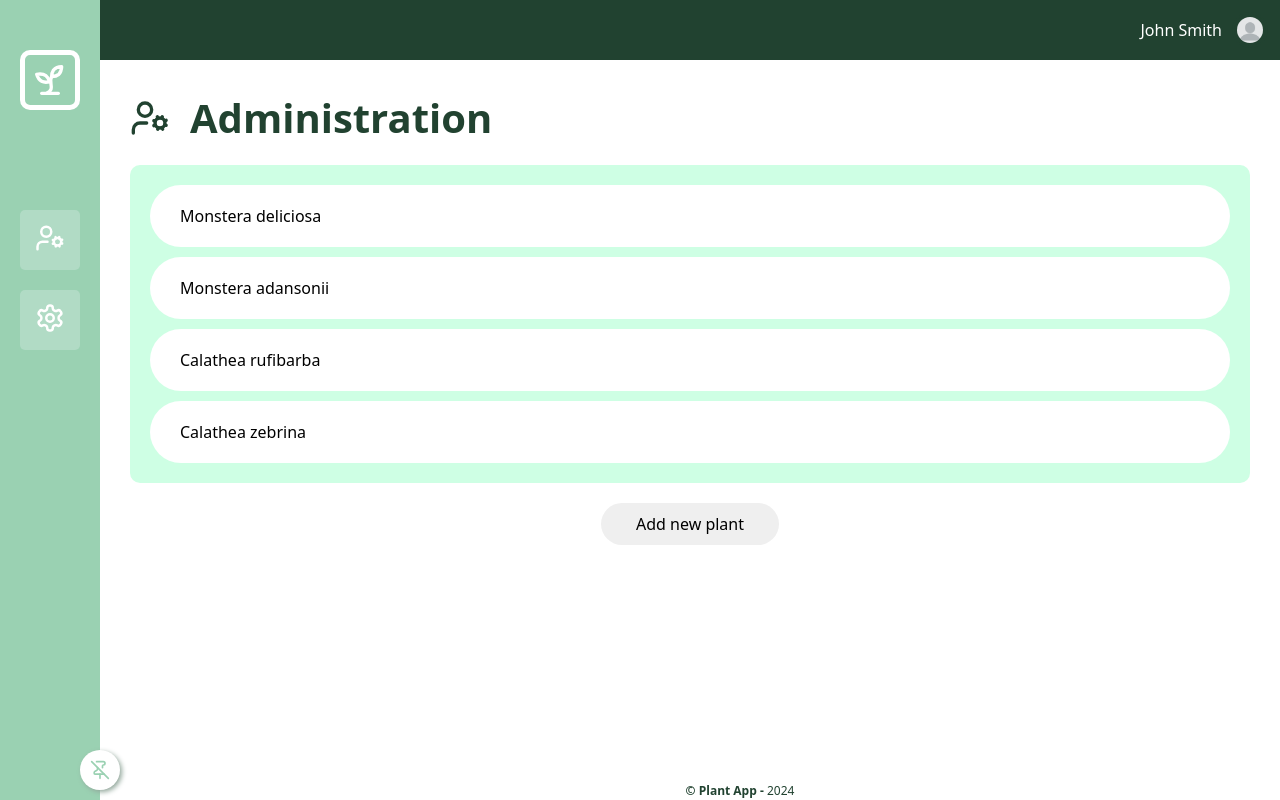
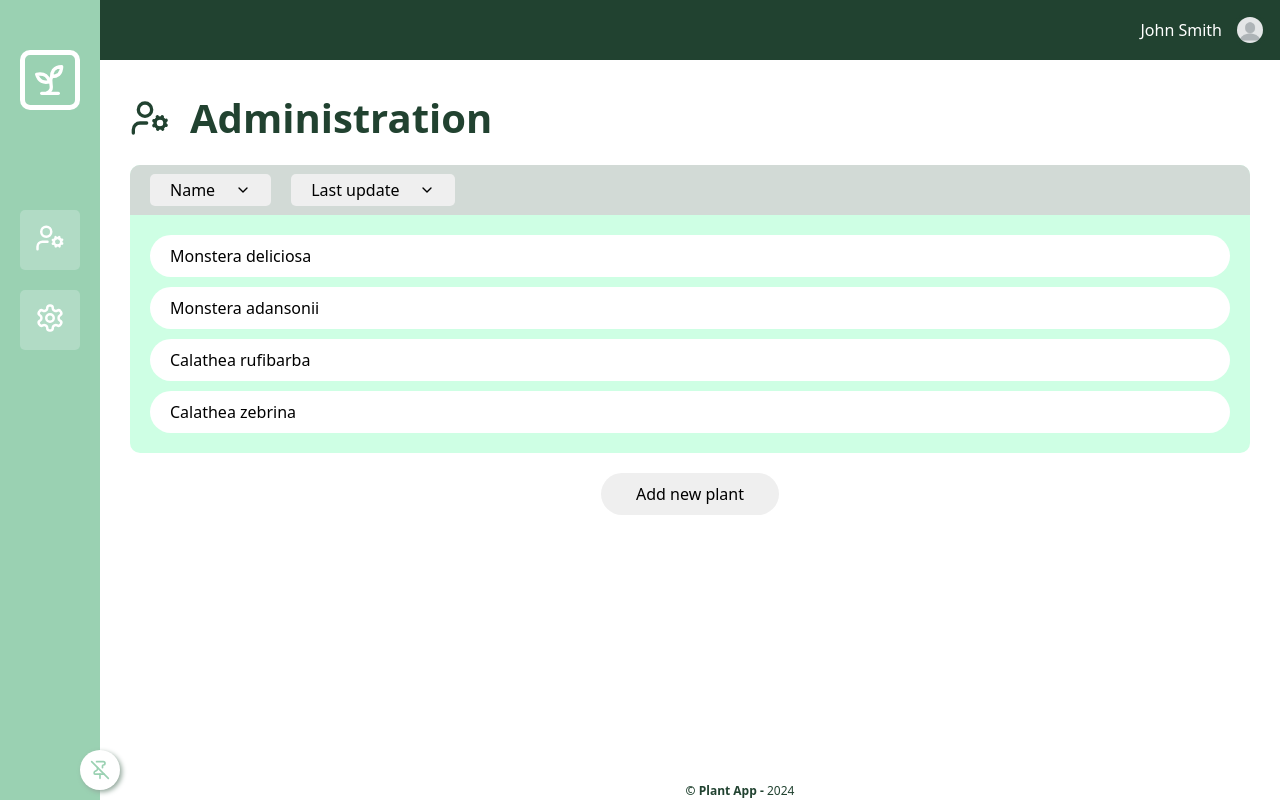
Before and after one commit to ngoosen/gardening-app, a Next.js app: page /admin in a window 1280 px wide. Built offline with nearby package versions, Linux system fonts and the light colour scheme.

Commit message:
feat: add plant list filter

```diff
--- a/app/admin/components/PlantList.tsx
+++ b/app/admin/components/PlantList.tsx
@@ -7,6 +7,7 @@ import styles from "@/style/admin/PlantList.module.scss";
 
 import usePlants, { IPlant } from "@/hooks/usePlants";
 
+import PlantListFilter from "./PlantListFilter";
 import PlantListItem from "./PlantListItem";
 import PlantDetails from "./PlantDetails";
 import PlantAddForm from "./NewPlantForm";
@@ -71,6 +72,8 @@ export default function PlantList(): JSX.Element {
   return (
     <>
       <div className={styles.container}>
+        <PlantListFilter />
+
         <ul className={styles.main}>
           {plants.content.map(plant => (
             <PlantListItem
--- /dev/null
+++ b/app/admin/components/PlantListFilter.tsx
@@ -0,0 +1,22 @@
+import styles from "@/style/admin/PlantListFilter.module.scss";
+import PlantListFilterItem from "./PlantListFilterItem";
+
+export enum ORDER {
+  ASC = "asc",
+  DESC = "desc"
+}
+
+export default function PlantListFilter(): JSX.Element {
+  return (
+    <ul className={styles.main}>
+      <PlantListFilterItem
+        order={ORDER.DESC}
+        title="Name"
+        />
+      <PlantListFilterItem
+        order={ORDER.DESC}
+        title="Last update"
+      />
+    </ul>
+  );
+}
--- /dev/null
+++ b/app/admin/components/PlantListFilterItem.tsx
@@ -0,0 +1,27 @@
+import { ChevronDown, ChevronUp } from "lucide-react";
+
+import styles from "@/style/admin/PlantListFilterItem.module.scss";
+
+import { ORDER } from "./PlantListFilter";
+
+interface IPlantListFilterItemProps {
+  order: ORDER
+  title: string
+}
+
+export default function PlantListFilterItem(props: IPlantListFilterItemProps): JSX.Element {
+  const {
+    order,
+    title,
+  } = props;
+
+  return (
+    <li className={styles.main}>
+      <button>
+        <p>{title}</p>
+        {order === ORDER.DESC && <ChevronDown />}
+        {order === ORDER.ASC && <ChevronUp />}
+      </button>
+    </li>
+  );
+}
--- a/style/_variables.scss
+++ b/style/_variables.scss
@@ -3,6 +3,7 @@ $transparent_green: #9df0c198;
 $secondary_green: #9ad1b2;
 $dark_green: #214230;
 
+$light_grey: #d2dad6;
 $blue: #48b0ec;
 $orange: #ff5722;
 
--- a/style/admin/PlantList.module.scss
+++ b/style/admin/PlantList.module.scss
@@ -4,9 +4,6 @@
   display: flex;
   flex-direction: column;
   align-items: center;
-  gap: 20px;
-
-  padding: 20px;
 
   border-radius: 10px;
   background-color: $primary_green;
@@ -18,6 +15,8 @@
 
     width: 100%;
 
+    padding: 20px;
+
     list-style-type: none;
 
     li {
@@ -25,7 +24,7 @@
       justify-content: space-between;
       align-items: center;
 
-      padding: 20px 30px;
+      padding: 10px 20px;
 
       border-radius: 50px;
       background-color: #ffffff;
--- /dev/null
+++ b/style/admin/PlantListFilter.module.scss
@@ -0,0 +1,17 @@
+@import "../variables";
+
+.main {
+  display: flex;
+  align-items: center;
+  gap: 20px;
+
+  width: 100%;
+  height: 50px;
+
+  padding: 20px;
+
+  list-style: none;
+
+  border-radius: 10px 10px 0 0;
+  background-color: $light_grey;
+}
--- /dev/null
+++ b/style/admin/PlantListFilterItem.module.scss
@@ -0,0 +1,26 @@
+$font_size: 16px;
+
+.main {
+  button {
+    appearance: none;
+    border: 0;
+
+    display: flex;
+    justify-content: space-between;
+    align-items: center;
+    gap: 20px;
+
+    padding: 5px 20px;
+
+    border-radius: 5px;
+
+    p {
+      font-size: $font_size;
+    }
+
+    svg {
+      width: $font_size;
+      height: $font_size;
+    }
+  }
+}
```
